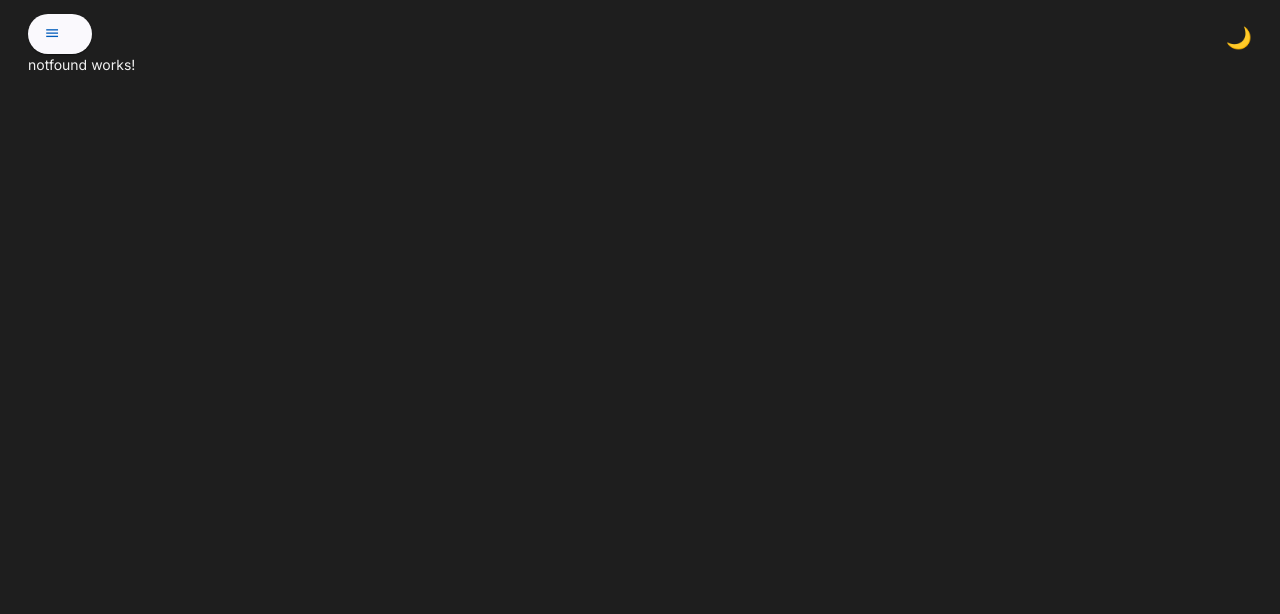
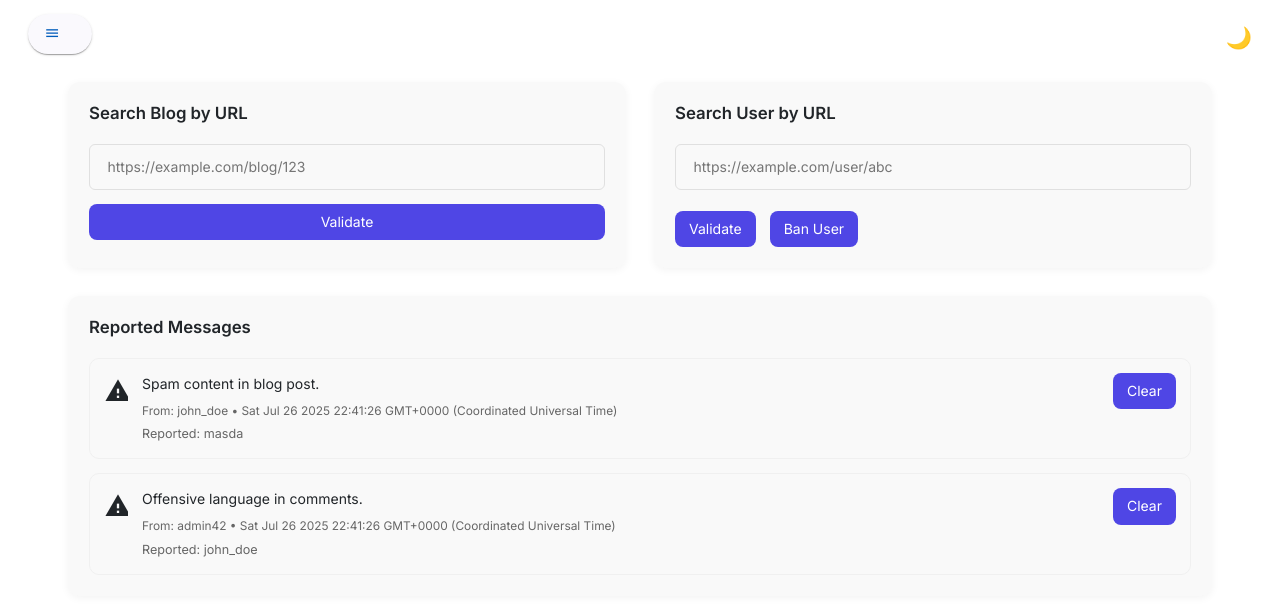
Before and after one commit to reg-era/regera-blog, an Angular app in the folder frontend/: page /dashboard in a window 1280 px wide. Shown: the top 614 px of the page. Built offline with nearby package versions, Linux system fonts and the light colour scheme.

Commit message:
adding a dashboard

```diff
--- a/frontend/src/app/app.routes.ts
+++ b/frontend/src/app/app.routes.ts
@@ -6,6 +6,7 @@ import { Bloger } from './bloger/bloger';
 import { Blog } from './blog/blog';
 import { Newblog } from './newblog/newblog';
 import { Notfound } from './notfound/notfound';
+import { Dashboard } from './dashboard/dashboard';
 
 export const routes: Routes = [
     { path: '', component: Home },
@@ -15,6 +16,6 @@ export const routes: Routes = [
     { path: 'profile', component: Bloger },
     { path: 'blog/:id', component: Blog },
     { path: 'newblog', component: Newblog },
-    // { path: 'admin/:id', component: undefined },
+    { path: 'dashboard', component: Dashboard },
     { path: '**', component: Notfound },
 ];
--- /dev/null
+++ b/frontend/src/app/dashboard/dashboard.css
@@ -0,0 +1,127 @@
+.dashboard-container {
+    display: flex;
+    flex-direction: column;
+    gap: 2rem;
+    padding: 2rem;
+    max-width: 1200px;
+    margin: 0 auto;
+
+    .top-section {
+        display: grid;
+        grid-template-columns: 1fr 1fr;
+        gap: 2rem;
+
+        @media (max-width: 768px) {
+            grid-template-columns: 1fr;
+        }
+    }
+
+    .dashboard-card {
+        padding: 1.5rem;
+        border-radius: 12px;
+        background-color: var(--card);
+        box-shadow: var(--elevation-2);
+        display: flex;
+        flex-direction: column;
+        gap: 1rem;
+
+        h3 {
+            margin-bottom: 0.5rem;
+            font-size: 1.2rem;
+            font-weight: 600;
+        }
+
+        .input-group {
+            display: flex;
+            align-items: center;
+            gap: 0.5rem;
+            background-color: var(--input-bg);
+            border: 1px solid var(--border);
+            border-radius: 6px;
+            padding: 0 0.5rem;
+
+            input {
+                flex: 1;
+                border: none;
+                outline: none;
+                padding: 0.75rem;
+                background-color: transparent;
+                color: var(--text);
+            }
+
+            button {
+                margin-right: 0.25rem;
+            }
+        }
+
+        .btn-actions {
+            display: flex;
+            gap: 1rem;
+            justify-content: flex-start;
+            margin-top: 0.5rem;
+        }
+    }
+
+    .reports-section {
+        .report-list {
+            display: flex;
+            flex-direction: column;
+            gap: 1rem;
+            max-height: 500px;
+            overflow-y: auto;
+        }
+
+        .report-card {
+            display: flex;
+            align-items: flex-start;
+            gap: 1rem;
+            padding: 1rem;
+            background-color: var(--input-bg);
+            border: 1px solid var(--border-light);
+            border-radius: 10px;
+
+            .left {
+                flex-shrink: 0;
+                margin-top: 0.25rem;
+
+                mat-icon {
+                    font-size: 28px;
+                }
+            }
+
+            .middle {
+                flex-grow: 1;
+
+                .report-message {
+                    font-weight: 500;
+                    font-size: 1rem;
+                    margin-bottom: 0.4rem;
+                    color: var(--text);
+                }
+
+                .report-meta {
+                    font-size: 0.85rem;
+                    color: var(--text-muted);
+                    margin-bottom: 0.3rem;
+                }
+
+                .report-target {
+                    font-size: 0.9rem;
+                    color: var(--text-muted);
+                }
+            }
+
+            .right {
+                flex-shrink: 0;
+                display: flex;
+                align-items: center;
+                justify-content: center;
+
+                button {
+                    white-space: nowrap;
+                }
+            }
+        }
+    }
+
+}
--- /dev/null
+++ b/frontend/src/app/dashboard/dashboard.html
@@ -0,0 +1,75 @@
+<div class="dashboard-container">
+    <div class="top-section">
+
+        <!-- 🔍 Blog URL Section -->
+        <mat-card class="dashboard-card">
+            <h3>Search Blog by URL</h3>
+
+            <div class="input-group">
+                <input matInput type="text" placeholder="https://example.com/blog/123" class="unstyled-input" />
+
+                @if (blogUrl) {
+                <button mat-icon-button (click)="blogUrl = ''" aria-label="Clear blog URL">
+                    <mat-icon>clear</mat-icon>
+                </button>
+                }
+            </div>
+
+            <button mat-raised-button color="primary" (click)="validateBlogUrl()" [disabled]="!blogUrl">
+                Validate
+            </button>
+        </mat-card>
+
+        <!-- 👤 User URL Section -->
+        <mat-card class="dashboard-card">
+            <h3>Search User by URL</h3>
+
+            <div class="input-group">
+                <input matInput type="text" placeholder="https://example.com/user/abc" class="unstyled-input" />
+
+                @if (userUrl) {
+                <button mat-icon-button (click)="userUrl = ''" aria-label="Clear user URL">
+                    <mat-icon>clear</mat-icon>
+                </button>
+                }
+            </div>
+
+            <div class="btn-actions">
+                <button mat-raised-button color="primary" (click)="validateUserUrl()" [disabled]="!userUrl">
+                    Validate
+                </button>
+                <button mat-raised-button color="warn" (click)="banUser()" [disabled]="!userUrl">
+                    Ban User
+                </button>
+            </div>
+        </mat-card>
+    </div>
+
+    <!-- 🚨 Reported Messages -->
+    <mat-card class="dashboard-card reports-section">
+        <h3>Reported Messages</h3>
+
+        <div class="report-list">
+            @for (report of reports; track report.id) {
+            <div class="report-card">
+                <div class="left">
+                    <mat-icon color="warn">report_problem</mat-icon>
+                </div>
+                <div class="middle">
+                    <div class="report-message">{{ report.message }}</div>
+                    <div class="report-meta">
+                        From: {{ report.user }} • {{ report.date }}
+                    </div>
+                    <div class="report-target">Reported: {{ report.reported }}</div>
+                </div>
+                <div class="right">
+                    <button mat-stroked-button color="warn" (click)="clearReport(report.id)">
+                        Clear
+                    </button>
+                </div>
+            </div>
+            }
+        </div>
+    </mat-card>
+
+</div>
--- /dev/null
+++ b/frontend/src/app/dashboard/dashboard.ts
@@ -0,0 +1,53 @@
+import { Component } from '@angular/core';
+
+import { MatCardModule } from '@angular/material/card';
+import { MatFormFieldModule } from '@angular/material/form-field';
+import { MatIconModule } from '@angular/material/icon';
+import { MatListModule } from '@angular/material/list';
+import { FormBuilder, FormGroup, ReactiveFormsModule, Validators } from '@angular/forms';
+
+@Component({
+  selector: 'app-dashboard',
+  imports: [MatCardModule, MatFormFieldModule, MatIconModule, MatListModule, ReactiveFormsModule],
+  templateUrl: './dashboard.html',
+  styleUrl: './dashboard.css'
+})
+
+export class Dashboard {
+  blogUrl = '';
+  userUrl = '';
+
+  reports = [
+    { id: 1, user: 'john_doe', message: 'Spam content in blog post.', reported: 'masda', date: new Date() },
+    { id: 2, user: 'admin42', message: 'Offensive language in comments.', reported: 'john_doe', date: new Date() }
+  ];
+
+  clearReport(id: any) {
+  }
+
+  clearBlogUrl() {
+    //   this.blogForm.reset();
+  }
+
+  clearUserUrl() {
+    //   this.userForm.reset();
+  }
+
+  validateBlogUrl() {
+    //   const url = this.blogForm.value.blogUrl;
+    //   console.log('Validating Blog URL:', url);
+    //   // Call backend service or navigate to blog...
+  }
+
+  validateUserUrl() {
+    //   const url = this.userForm.value.userUrl;
+    //   console.log('Validating User URL:', url);
+    //   // Call backend or show user info...
+  }
+
+  banUser() {
+    //   const url = this.userForm.value.userUrl;
+    //   console.log('Banning user by URL:', url);
+    //   // Trigger a ban logic here...
+  }
+}
--- a/frontend/src/index.html
+++ b/frontend/src/index.html
@@ -19,7 +19,7 @@
     rel="stylesheet">
 </head>
 
-<body class="dark">
+<body>
   <app-root></app-root>
 </body>
 
--- a/frontend/src/styles.css
+++ b/frontend/src/styles.css
@@ -20,6 +20,11 @@
     --accent: #4f46e5;
     --border: #e0e0e0;
     --shadow: 0 8px 24px rgba(0, 0, 0, 0.05);
+    --border-light: #f0f0f0;
+    --text-muted: #666;
+    --elevation-2: 0px 2px 8px rgba(0, 0, 0, 0.05);
+    --input-bg: #f9f9f9;
+
 }
 
 .dark {
@@ -29,7 +34,11 @@
     --card: #2a2a2a;
     --accent: #6366f1;
     --border: #3a3a3a;
+    --border-light: #444;
     --shadow: 0 8px 24px rgba(0, 0, 0, 0.3);
+    --text-muted: #aaa;
+    --elevation-2: 0px 2px 8px rgba(255, 255, 255, 0.05);
+    --input-bg: #2a2a2a;
 }
 
 * {
```
